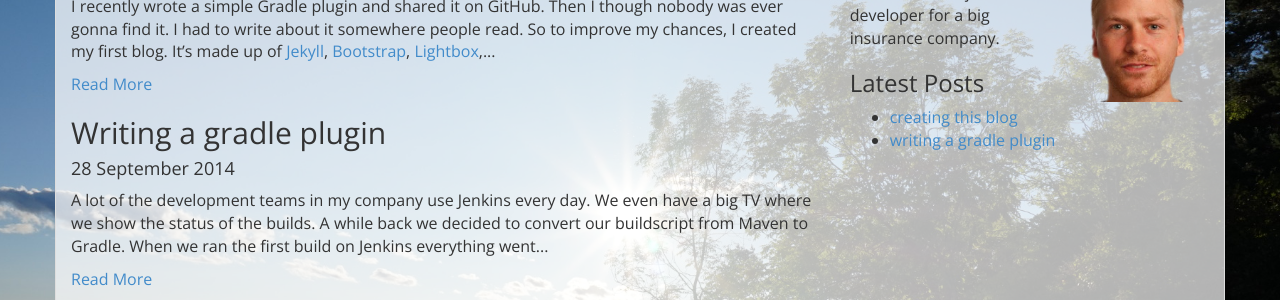
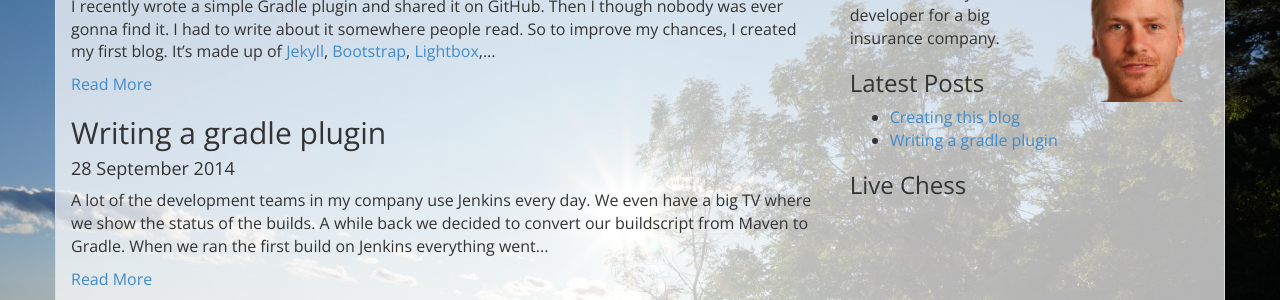
Before and after one commit to fowlie/fowlie.github.io, a Jekyll site: the page built from index.html, in a window 1280 px wide. Shown: the part 199-499 px from the top of the page. Built offline with Jekyll 4.4.1, drawn with Linux system fonts in a browser that asks for light colours; nearby versions of some CDN libraries; a script that is not in the unit is left out; the list of posts is cut into pages by our own code.

Commit message:
Update sidebar.html

```diff
--- a/_includes/sidebar.html
+++ b/_includes/sidebar.html
@@ -5,6 +5,9 @@
 <h3>Latest Posts</h3>
 <ul>
   {% for post in site.posts limit: 2 %}
-    <li><a href="{{ post.url }}">{{ post.title }}</a></li>
+    <li><a href="{{ post.url }}">{{ post.title | capitalize }}</a></li>
   {% endfor %}
 </ul>
+
+<h3>Live Chess</h3>
+<script src="http://en.lichess.org/tv/embed?theme=brown&bg=light"></script>
```
